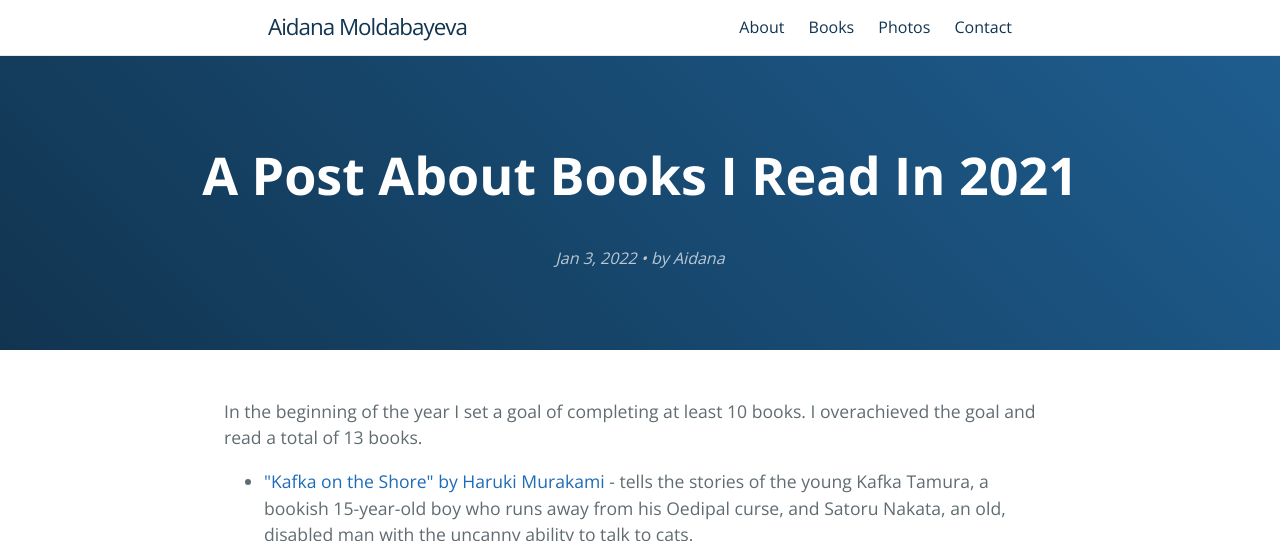
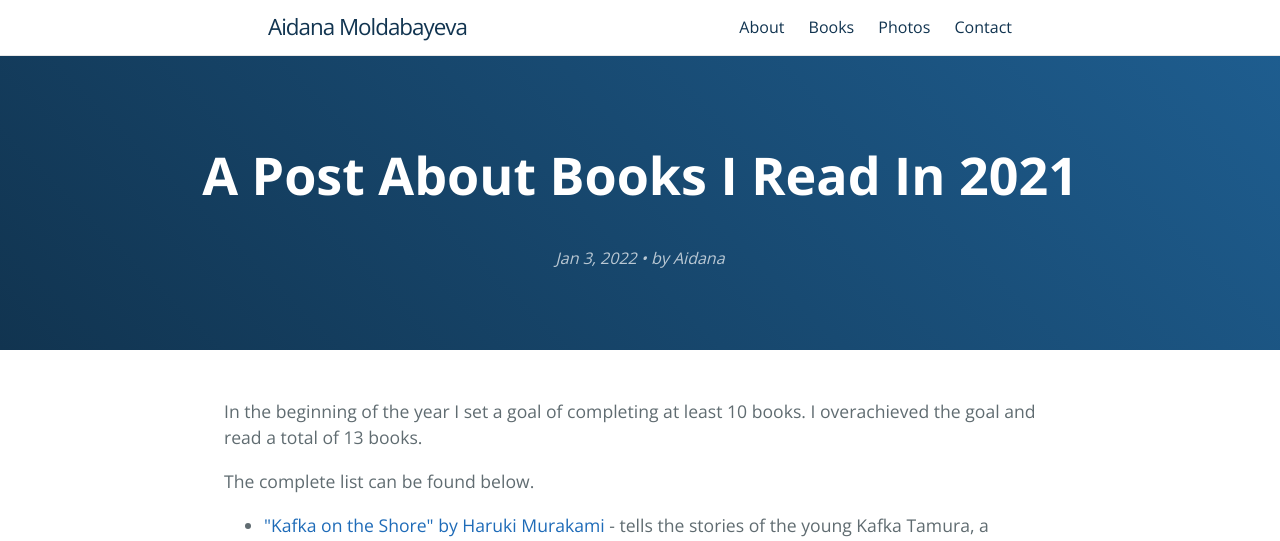
Before and after one commit to iamaidana/iamaidana, a Jekyll site: the page built from _posts/2022-01-03-a-post-about-books-I-finished-in-2021.markdown, in a window 1280 px wide and 900 px high, cut to the strip 0-541 px from the top of the window. Built offline with Jekyll 4.4.1, drawn with Linux system fonts in a browser that asks for light colours.

Commit message:
updated the post

```diff
--- a/_posts/2022-01-03-a-post-about-books-I-finished-in-2021.markdown
+++ b/_posts/2022-01-03-a-post-about-books-I-finished-in-2021.markdown
@@ -4,7 +4,10 @@ title:  "A Post About Books I Read In 2021"
 date:   2022-01-03 18:34:58 +0100
 categories:
 ---
+
 In the beginning of the year I set a goal of completing at least 10 books. I overachieved the goal and read a total of 13 books.
+
+The complete list can be found below.
 
 <ul>
   <li> <p><a href="https://www.goodreads.com/book/show/4929.Kafka_on_the_Shore" title="hp">"Kafka on the Shore" by Haruki Murakami</a> - tells the stories of the young Kafka Tamura, a bookish 15-year-old boy who runs away from his Oedipal curse, and Satoru Nakata, an old, disabled man with the uncanny ability to talk to cats.</p>
@@ -80,7 +83,7 @@ In the beginning of the year I set a goal of completing at least 10 books. I ove
 
 <ul>
   <li><p><a href="https://www.goodreads.com/book/show/55276648-the-reading-list?ac=1&from_search=true&qid=rKYFQ0esNd&rank=1" title="hp">"The Reading List" by Sara Nisha Adams</a> - is about how a chance encounter with a list of library books helps forge an unlikely friendship between two very different people in a London suburb.</p>
-<p><img src="https://i.gr-assets.com/images/S/compressed.photo.goodreads.com/books/1611366574l/55276648.jpg"/></p>
+<p><img src="https://images-na.ssl-images-amazon.com/images/I/51urAkRcUaS._SX328_BO1,204,203,200_.jpg"/></p>
   </li>
 </ul>
 
```
